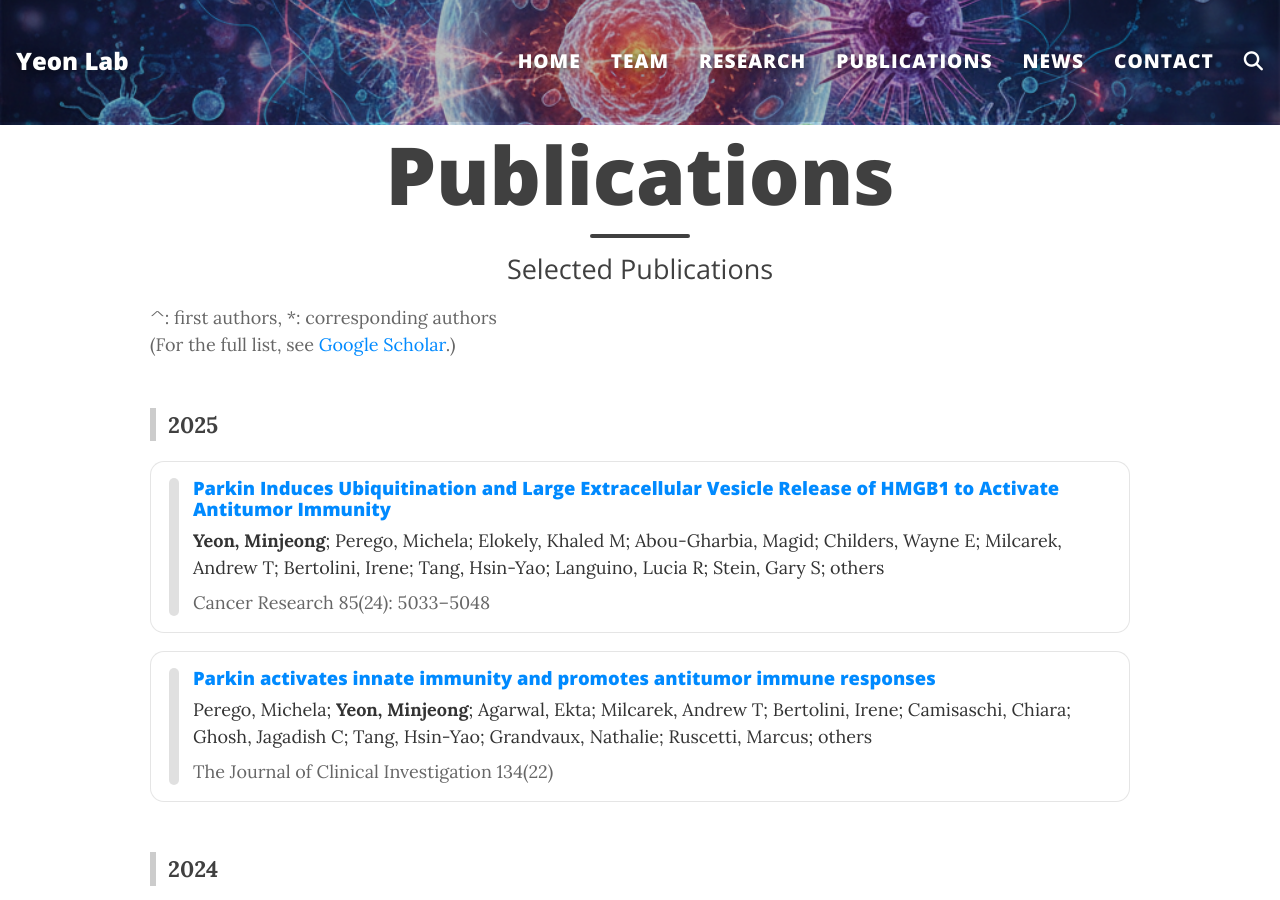
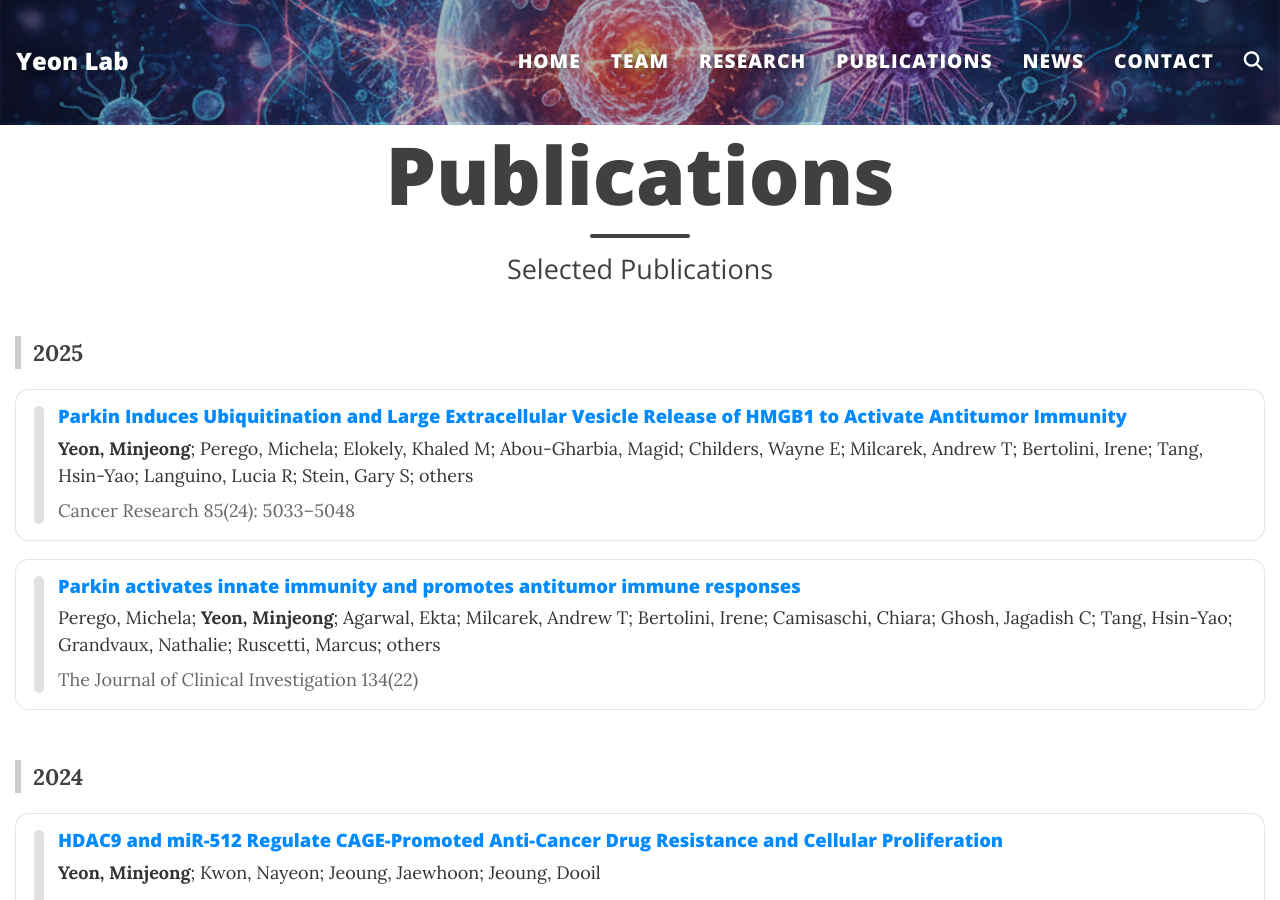
Before and after one commit to mjyeon0807-hub/mjyeon0807-hub.github.io, a Jekyll site: the page built from publications.md, in a window 1280 px wide and 900 px high. Built offline with Jekyll 4.4.1, drawn with Linux system fonts in a browser that asks for light colours; comment, search, counter and statistics services are not loaded.

Commit message:
Update publications_timeline.html

```diff
--- a/_includes/publications_timeline.html
+++ b/_includes/publications_timeline.html
@@ -1,14 +1,5 @@
 {%- assign pubs = site.data.publications | sort: "year" | reverse -%}
 
-<div class="pubs2-wrap">
-  <div class="pubs2-header">
-    <p>
-      ^: first authors, *: corresponding authors<br>
-      (For the full list, see
-      <a href="https://scholar.google.com/citations?user=H9L46kUAAAAJ&hl=en&view_op=list_works&sortby=pubdate"
-         target="_blank" rel="noopener">Google Scholar</a>.)
-    </p>
-  </div>
 
   <div class="pubs2-timeline">
     {%- assign current_year = "" -%}
```
